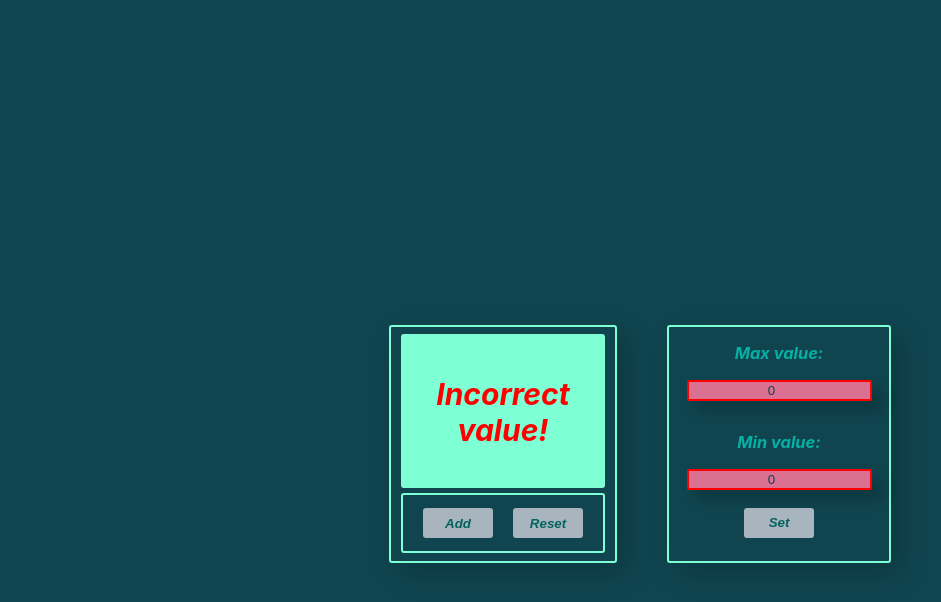
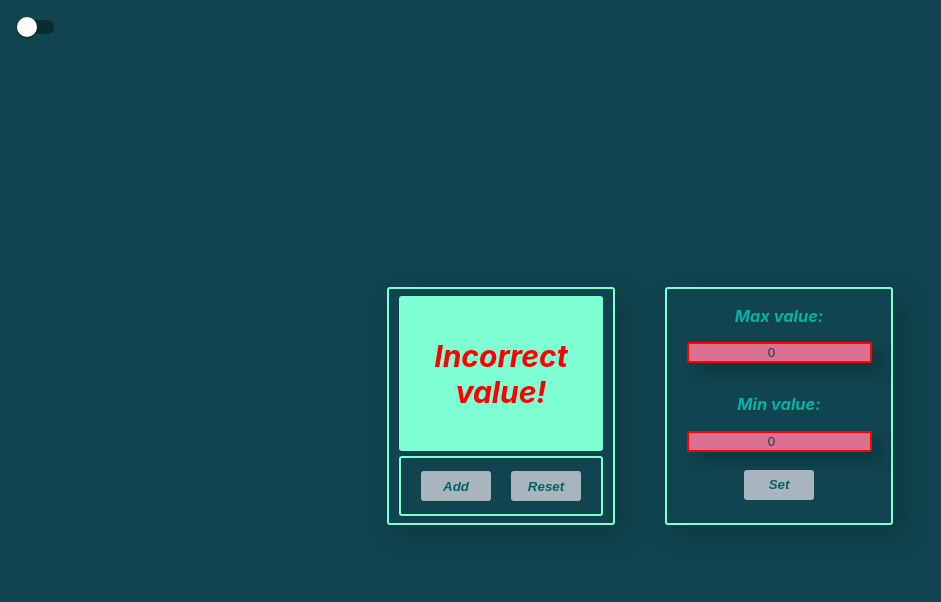
Before and after one commit to Bogdan-Mykhailov/counter1, a React (Create React App) app: page / in a window 1280 px wide. Shown: the top 602 px of the page, without its empty margins (0-941 px from the left). Built offline with nearby package versions, Linux system fonts and the light colour scheme.

Commit message:
finish two types of counter

```diff
--- a/package.json
+++ b/package.json
@@ -3,6 +3,11 @@
   "version": "0.1.0",
   "private": true,
   "dependencies": {
+    "@emotion/react": "^11.8.2",
+    "@emotion/styled": "^11.8.1",
+    "@mui/icons-material": "^5.5.1",
+    "@mui/material": "^5.5.1",
+    "@mui/styled-engine-sc": "^5.4.2",
     "@testing-library/jest-dom": "^5.14.1",
     "@testing-library/react": "^12.0.0",
     "@testing-library/user-event": "^13.2.1",
@@ -13,6 +18,7 @@
     "react": "^17.0.2",
     "react-dom": "^17.0.2",
     "react-scripts": "5.0.0",
+    "styled-components": "^5.3.3",
     "typescript": "^4.4.2",
     "web-vitals": "^2.1.0"
   },
--- a/src/App.module.css
+++ b/src/App.module.css
@@ -1,5 +1,6 @@
 .components {
   display: flex;
   justify-content: center;
-  margin: 300px;
+  align-items: center;
+  height: 90vh;
 }
--- a/src/App.tsx
+++ b/src/App.tsx
@@ -1,7 +1,8 @@
 import React, {useEffect, useState} from 'react';
 import classes from './App.module.css';
-import {Counter} from "./Components/Counter/Counter";
 import {SetPanel} from "./Components/SetPanel/SetPanel";
+import {FullCounter} from "./Components/FullCounter/FullCounter";
+import {Switch} from "@mui/material";
 
 function App() {
 
@@ -9,6 +10,8 @@ function App() {
   const [isError, setError] = useState(false)
   const [inputValue1, setInputValue1] = useState(0)
   const [inputValue2, setInputValue2] = useState(0)
+  const [collapsed, setCollapsed] = useState<boolean>(false)
+  const [switcher, setSwitcher] = useState<boolean>(false)
 
   useEffect(() => {
     let valueAsString = localStorage.getItem('counterValue1')
@@ -43,19 +46,63 @@ function App() {
     localStorage.setItem('counterValue', JSON.stringify(counter))
   }, [counter])
 
+  useEffect(() => {
+    let switcher = localStorage.getItem('switcher')
+    if (switcher) {
+      let switcherFromLS = JSON.parse(switcher)
+      setSwitcher(switcherFromLS)
+    }
+  }, [])
+  useEffect(() => {
+    localStorage.setItem('switcher', JSON.stringify(switcher))
+  }, [switcher])
+
   let maxValue = inputValue1
   let minValue = inputValue2
 
+  const label = {inputProps: {'aria-label': 'Switch demo'}};
+
+  const switcherHandler = () => {
+    setSwitcher(!switcher)
+  }
+
   return (
     <div className={classes.App}>
-      <div className={classes.components}>
-        <Counter counter={counter}
+      <Switch {...label} value={switcher} checked={switcher} color="default" onClick={switcherHandler}/>
+      <div>
+        {switcher
+          ? <div className={classes.components}>
+            {collapsed
+              ? <FullCounter counter={counter}
                              setCounter={setCounter}
                              maxValue={maxValue}
                              minValue={minValue}
                              isError={isError}
                              setError={setError}
-        />
+                             setCollapsed={setCollapsed}
+                             switcher={switcher}/>
+              : <SetPanel minValue={minValue}
+                          maxValue={maxValue}
+                          counter={counter}
+                          setCounter={setCounter}
+                          inputValue1={inputValue1}
+                          setInputValue1={setInputValue1}
+                          inputValue2={inputValue2}
+                          setInputValue2={setInputValue2}
+                          setError={setError}
+                          isError={isError}
+                          collapsed={collapsed}
+                          setCollapsed={setCollapsed}/>}
+          </div>
+          : <div className={classes.components}>
+            <FullCounter counter={counter}
+                         setCounter={setCounter}
+                         maxValue={maxValue}
+                         minValue={minValue}
+                         isError={isError}
+                         setError={setError}
+                         setCollapsed={setCollapsed}
+                         switcher={switcher}/>
             <SetPanel minValue={minValue}
                       maxValue={maxValue}
                       counter={counter}
@@ -66,7 +113,9 @@ function App() {
                       setInputValue2={setInputValue2}
                       setError={setError}
                       isError={isError}
-        />
+                      collapsed={collapsed}
+                      setCollapsed={setCollapsed}/>
+          </div>}
       </div>
     </div>
   );
--- a/src/Components/Counter/Counter.tsx
+++ /dev/null
@@ -1,60 +0,0 @@
-import React from 'react';
-import {Interface} from "../Interface/Interface";
-import classes from './Counter.module.css';
-import {Button} from "../Button/Button";
-
-type CounterPropsType = {
-  counter: number
-  setCounter: (counter: number) => void
-  maxValue: number
-  minValue: number
-  isError: boolean
-  setError: (isError: boolean) => void
-
-}
-
-export const Counter = (props: CounterPropsType) => {
-
-  const onClickAddHandler = () => {
-    props.setCounter(props.counter + 1)
-  }
-  const onClickResetButtonHandler = () => {
-    props.setCounter(props.minValue)
-  }
-
-  return (
-    <div className={classes.counter}>
-      <Interface counter={props.counter}
-                 maxValue={props.maxValue}
-                 minValue={props.minValue}
-                 setError={props.setError}
-                 isError={props.isError}
-      />
-
-      <div className={classes.btnWindow}>
-        <div className={classes.wrapper}>
-          <div className={classes.buttons}>
-
-            <Button callBack={onClickAddHandler}
-                    buttonName='Add'
-                    counter={
-                      props.counter === props.maxValue ||
-                      props.maxValue < props.minValue ||
-                      props.minValue < 0 ||
-                      props.maxValue === props.minValue ||
-                      props.maxValue < props.counter
-                    }/>
-
-            <Button callBack={onClickResetButtonHandler}
-                    buttonName='Reset'
-                    counter={
-                      props.counter > props.maxValue ||
-                      props.minValue >= props.maxValue ||
-                      props.minValue < 0
-                    }/>
-          </div>
-        </div>
-      </div>
-    </div>
-  );
-};
--- a/src/Components/Counter/Counter.module.css
+++ b/src/Components/FullCounter/FullCounter.module.css
@@ -1,4 +1,4 @@
-.counter {
+.fullCounter {
   text-align: center;
   padding: 7px 7px 2px 7px;
   border: 2px solid aquamarine;
@@ -20,3 +20,12 @@
   display: flex;
   justify-content: space-around;
 }
+.setBtn {
+  margin-top: 7px;
+  color: #07b0a5;
+  cursor: pointer;
+}
+
+.setBtn:hover {
+  color: #A8B5BF;
+}
--- /dev/null
+++ b/src/Components/FullCounter/FullCounter.tsx
@@ -0,0 +1,70 @@
+import React from 'react';
+import {Interface} from "../Interface/Interface";
+import classes from './FullCounter.module.css';
+import {Button} from "../Button/Button";
+import DisplaySettingsOutlinedIcon from '@mui/icons-material/DisplaySettingsOutlined';
+
+type FullCounterPropsType = {
+  counter: number
+  setCounter: (counter: number) => void
+  maxValue: number
+  minValue: number
+  isError: boolean
+  setError: (isError: boolean) => void
+  setCollapsed: (collapsed: boolean) => void
+  switcher: boolean
+}
+
+export const FullCounter = (props: FullCounterPropsType) => {
+
+  const onClickAddHandler = () => {
+    props.setCounter(props.counter + 1)
+  }
+  const onClickResetButtonHandler = () => {
+    props.setCounter(props.minValue)
+  }
+  const changeInterfaceHandler = () => {
+    props.setCollapsed(false)
+  }
+
+  const addConditions =
+    props.counter === props.maxValue ||
+    props.maxValue < props.minValue ||
+    props.minValue < 0 ||
+    props.maxValue === props.minValue ||
+    props.maxValue < props.counter
+
+  const resetConditions =
+    props.counter > props.maxValue ||
+    props.minValue >= props.maxValue ||
+    props.minValue < 0
+
+  return (
+    <div className={classes.fullCounter}>
+      <Interface counter={props.counter}
+                 maxValue={props.maxValue}
+                 minValue={props.minValue}
+                 setError={props.setError}
+                 isError={props.isError}/>
+
+      <div className={classes.btnWindow}>
+        <div className={classes.wrapper}>
+          <div className={classes.buttons}>
+
+            <Button callBack={onClickAddHandler}
+                    buttonName='Add'
+                    counter={addConditions}/>
+
+            {props.switcher ? <div className={classes.setBtn}>
+              <DisplaySettingsOutlinedIcon onClick={changeInterfaceHandler}/>
+            </div> : <></>}
+
+            <Button callBack={onClickResetButtonHandler}
+                    buttonName='Reset'
+                    counter={resetConditions}/>
+          </div>
+        </div>
+      </div>
+    </div>
+  );
+};
--- a/src/Components/Interface/Interface.module.css
+++ b/src/Components/Interface/Interface.module.css
@@ -1,6 +1,6 @@
 .counterInterface {
   margin: 0 auto;
-  height: 150px;
+  height: 151px;
   width: 200px;
   background-color: aquamarine;
   border: 2px solid aquamarine;
--- a/src/Components/Interface/Interface.tsx
+++ b/src/Components/Interface/Interface.tsx
@@ -10,7 +10,6 @@ type InterfacePropsType = {
 }
 
 export const Interface = (props: InterfacePropsType) => {
-
 
   const getActualValue = (props: InterfacePropsType) => {
 
@@ -26,7 +25,9 @@ export const Interface = (props: InterfacePropsType) => {
 
   return (
     <div className={classes.counterInterface}>
-      <h1 className={props.counter === props.maxValue ? classes.counterRed : classes.interface}>
+      <h1 className={props.counter === props.maxValue
+        ? classes.counterRed
+        : classes.interface}>
         {getActualValue(props)}
       </h1>
     </div>
--- a/src/Components/SetPanel/SetPanel.module.css
+++ b/src/Components/SetPanel/SetPanel.module.css
@@ -1,7 +1,7 @@
 .setPanel {
   text-align: center;
   padding: 0 5px 20px 5px;
-  width: 210px;
+  width: 214px;
   background-color: #10454F;
   border: 2px solid aquamarine;
   border-radius: 3px;
--- a/src/Components/SetPanel/SetPanel.tsx
+++ b/src/Components/SetPanel/SetPanel.tsx
@@ -13,6 +13,8 @@ type SetPanelPropsType = {
   maxValue: number
   isError: boolean
   setError: (isError: boolean) => void
+  collapsed: boolean
+  setCollapsed: (collapsed: boolean) => void
 }
 
 export const SetPanel = (props: SetPanelPropsType) => {
@@ -28,9 +30,12 @@ export const SetPanel = (props: SetPanelPropsType) => {
     props.setCounter(props.counter)
     props.setCounter(props.inputValue2)
     props.setError(false)
+    props.setCollapsed(true)
   }
 
-  const inputCondition = props.minValue < 0 || props.minValue >= props.maxValue ? classes.incorrectCondition : classes.correctCondition
+  const inputCondition = props.minValue < 0 || props.minValue >= props.maxValue
+    ? classes.incorrectCondition
+    : classes.correctCondition
 
   return (
     <div className={classes.setPanel}>
@@ -44,6 +49,7 @@ export const SetPanel = (props: SetPanelPropsType) => {
                  onChange={onChangeInputHandler1}
                  type="number"/>
         </div>
+
         <div className={classes.inputInterface}>
 
           <h3>Min value:</h3>
@@ -53,14 +59,13 @@ export const SetPanel = (props: SetPanelPropsType) => {
                  onChange={onChangeInputHandler2}
                  type="number"/>
         </div>
+
       </div>
-
       <Button callBack={onClickSetButtonHandler}
               buttonName='Set'
               counter={
                 props.minValue < 0 ||
-                props.maxValue <= props.minValue
-              }/>
+                props.maxValue <= props.minValue}/>
     </div>
   );
 };
--- a/src/index.css
+++ b/src/index.css
@@ -5,6 +5,7 @@ body {
     sans-serif;
   -webkit-font-smoothing: antialiased;
   -moz-osx-font-smoothing: grayscale;
+  height: 90vh;
 }
 
 code {
```
Also changed, not shown: src/Components/Button/Button.tsx (+6 -2 lines), 1 other file (tests, documents, lock files or other folders). Lines whose indentation alone changed are shown as unchanged.
